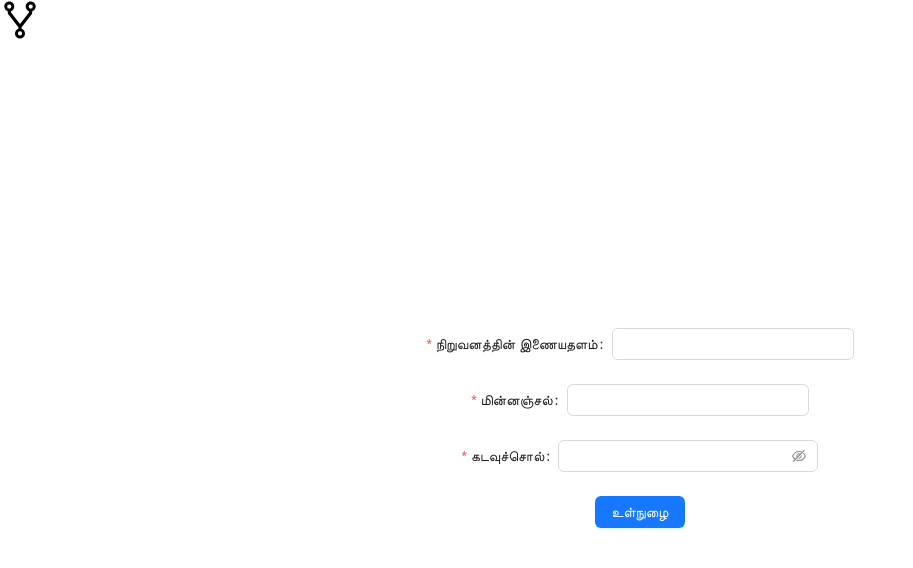
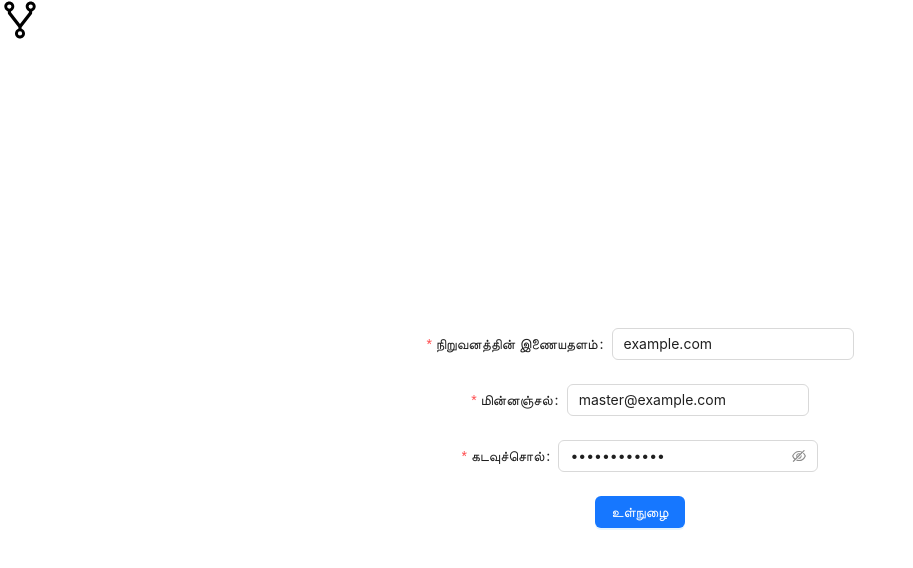
Before and after one commit to vetchium/vetchium, a React (Create React App) app in the folder erised/: page / in a window 1280 px wide. Shown: the top 568 px of the page, without its empty margins (0-913 px from the left). Built offline with nearby package versions, Linux system fonts and the light colour scheme.

Commit message:
Dev usability improvements

```diff
--- a/erised/src/forms/SignInForm.tsx
+++ b/erised/src/forms/SignInForm.tsx
@@ -4,8 +4,7 @@ import t from "../i18n/i18n";
 import { formStyle } from "../Styles";
 
 function SignInForm({ onSignIn }: { onSignIn: () => void }) {
-  function onFinish(values: any) {
-    console.log("Received values:", values);
+  function onFinish() {
     onSignIn();
   }
 
@@ -55,6 +54,7 @@ function SignInForm({ onSignIn }: { onSignIn: () => void }) {
           label={t("company_domain")}
           name="domain"
           rules={[{ required: true, validator: validateDomain }]}
+          initialValue="example.com"
         >
           <Input />
         </Form.Item>
@@ -62,6 +62,7 @@ function SignInForm({ onSignIn }: { onSignIn: () => void }) {
           label={t("email_address")}
           name="email"
           rules={[{ required: true, validator: validateEmail, type: "email" }]}
+          initialValue="master@example.com"
         >
           <Input />
         </Form.Item>
@@ -69,6 +70,7 @@ function SignInForm({ onSignIn }: { onSignIn: () => void }) {
           label={t("password")}
           name="password"
           rules={[{ required: true, validator: validatePassword }]}
+          initialValue="Password123$"
         >
           <Input.Password />
         </Form.Item>
```
